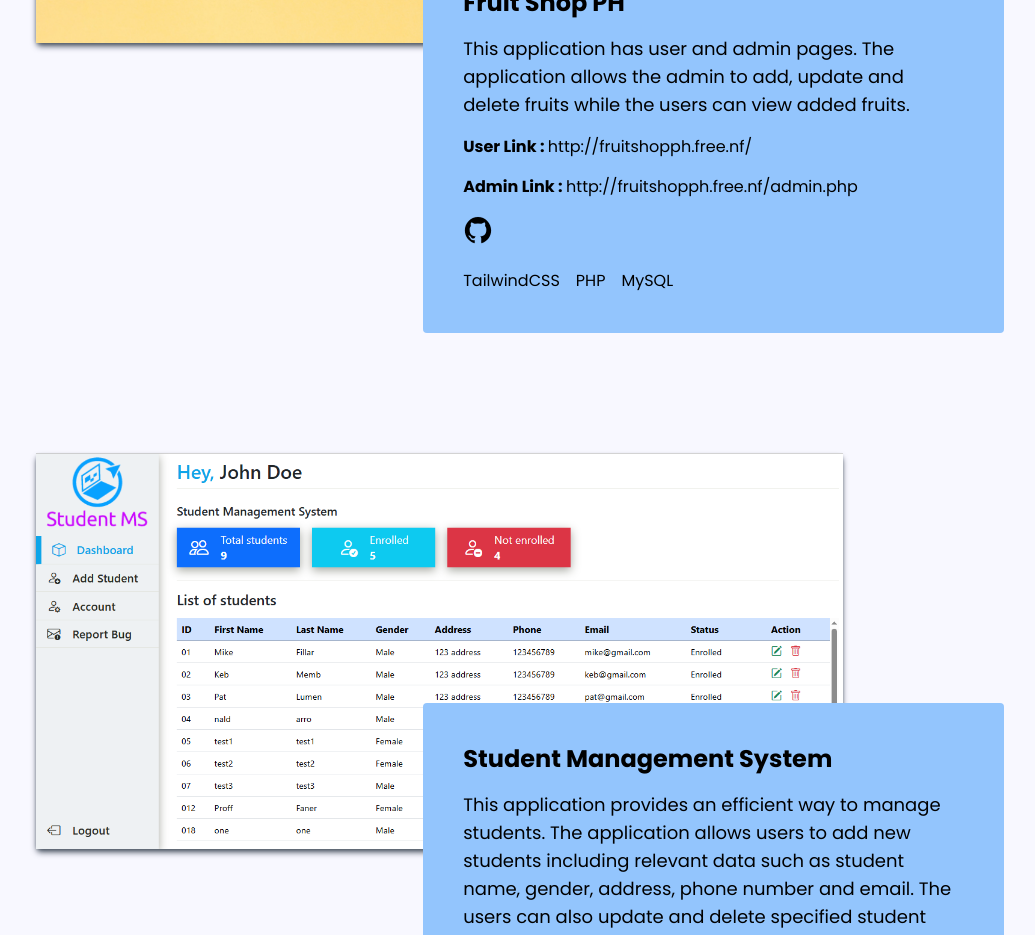
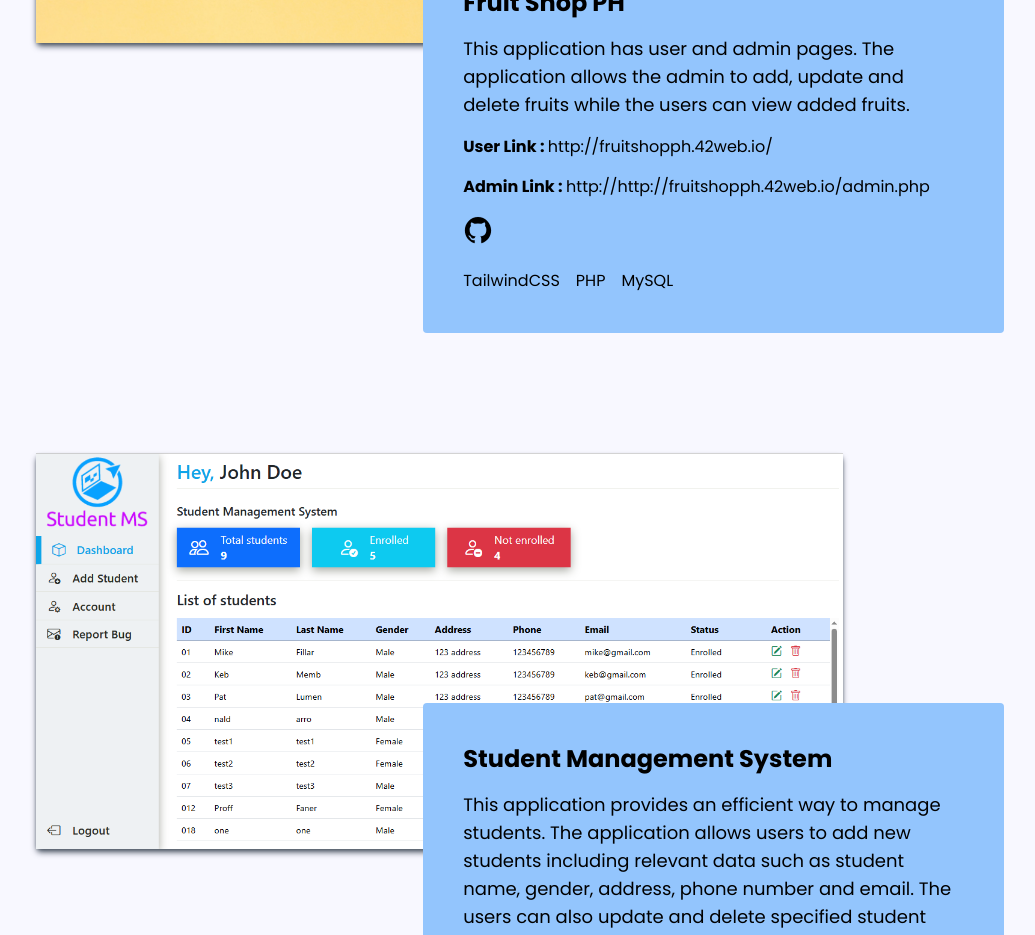
Before and after one commit to mikefillar/mikefillar.github.io, a React (Create React App) app: page / in a window 1280 px wide. Shown: the part 1920-2855 px from the top of the page, without its empty margins (120-1155 px from the left). Built offline with nearby package versions, Linux system fonts and the light colour scheme.

Commit message:
links on fruitshop updated

```diff
--- a/src/Components/Project.js
+++ b/src/Components/Project.js
@@ -14,7 +14,7 @@ const Project = () => {
       {/* fruitshop */}
       <div className="relative w-full h-auto md:h-screen py-20 mb-10 md:mb-0">
         <div className="static md:absolute left-0 w-full md:w-5/6 rounded shadow-md shadow-gray-600 md:hover:z-20 md:hover:scale-105 transition-all duration-400 ease-linear ">
-          <a href="http://fruitshopph.free.nf/" target="_blank">
+          <a href="http://fruitshopph.42web.io/" target="_blank">
             <img className="" src={project3} alt="coding" />
           </a>
         </div>
@@ -35,20 +35,20 @@ const Project = () => {
             <b>User Link : </b>
             <a
               className="hover:underline"
-              href="http://fruitshopph.free.nf/"
+              href="http://fruitshopph.42web.io/"
               target="_blank"
             >
-              http://fruitshopph.free.nf/
+              http://fruitshopph.42web.io/
             </a>
           </p>
           <p>
             <b>Admin Link : </b>
             <a
               className="hover:underline"
-              href="http://fruitshopph.free.nf/admin.php"
+              href="http://http://fruitshopph.42web.io/admin.php"
               target="_blank"
             >
-              http://fruitshopph.free.nf/admin.php
+              http://http://fruitshopph.42web.io/admin.php
             </a>
           </p>
           <div className="flex gap-2 justify-center items-center md:justify-start md:items-start">
```
